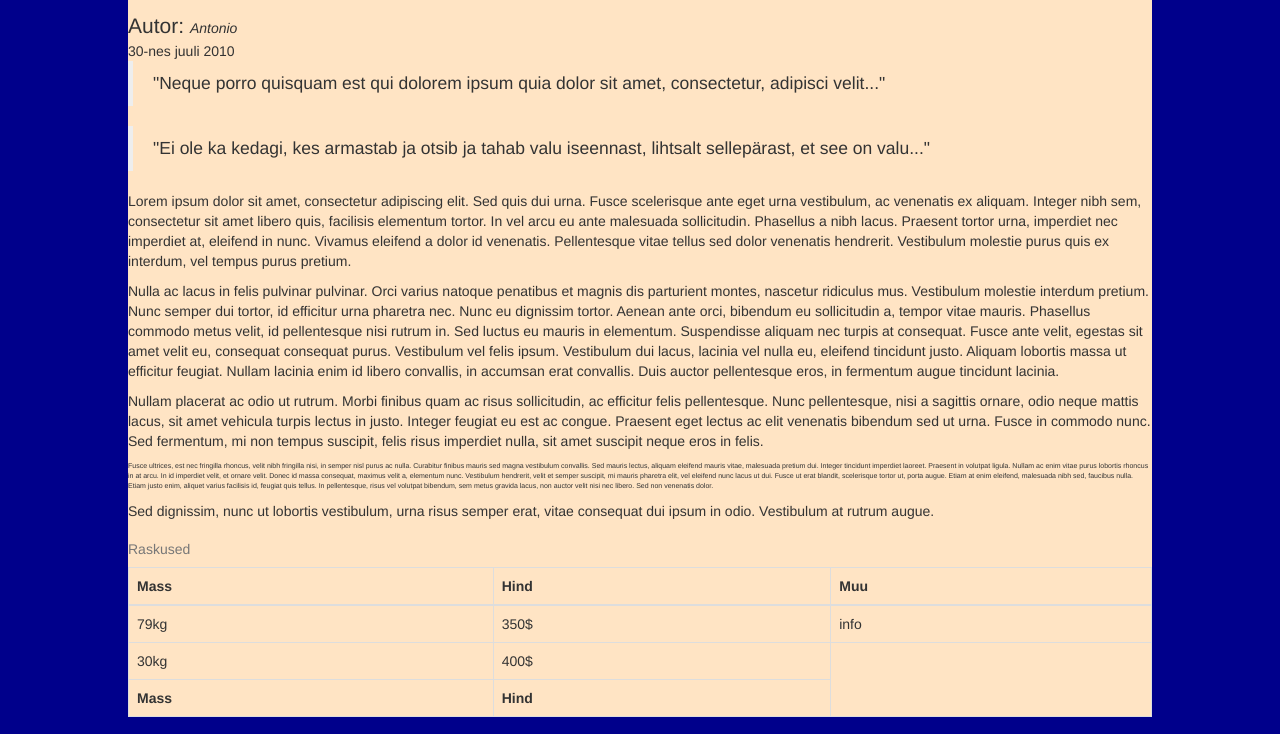
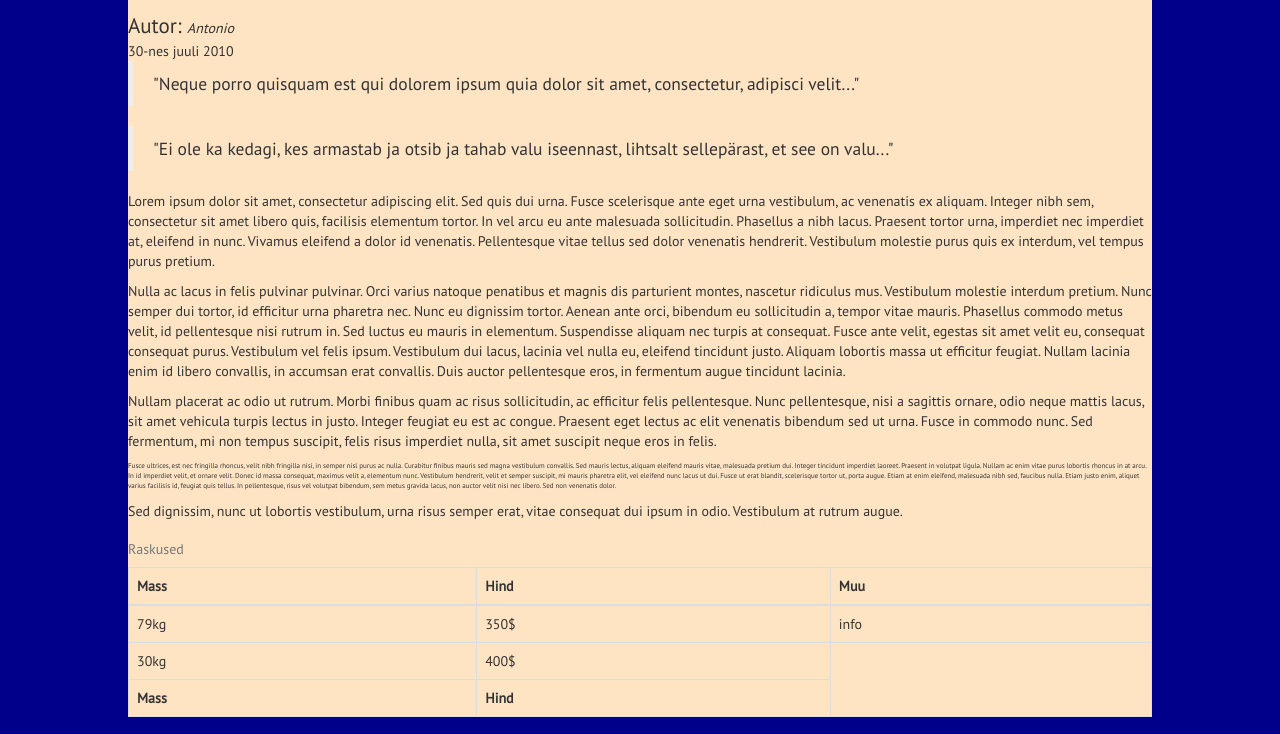
Before and after one commit to terjevolke/FrontEnd201704, a plain HTML site: page Rain/AlgusHTML/index.html in a window 1280 px wide. Shown: the part 379-1113 px from the top of the page. Drawn offline with nearby package versions, Linux system fonts and the light colour scheme.

Commit message:
Google fondi lisamine article-le

```diff
--- a/Rain/AlgusHTML/style.css
+++ b/Rain/AlgusHTML/style.css
@@ -1,3 +1,4 @@
+@import url('https://fonts.googleapis.com/css?family=PT+Sans');
 body {
     background-color: darkblue;
 
@@ -14,6 +15,7 @@ span{
 }
 article{
     font-size: 1em;
+    font-family: 'PT Sans', sans-serif;
 }
 .paragraph{
     font-size: 0.5em;
```
